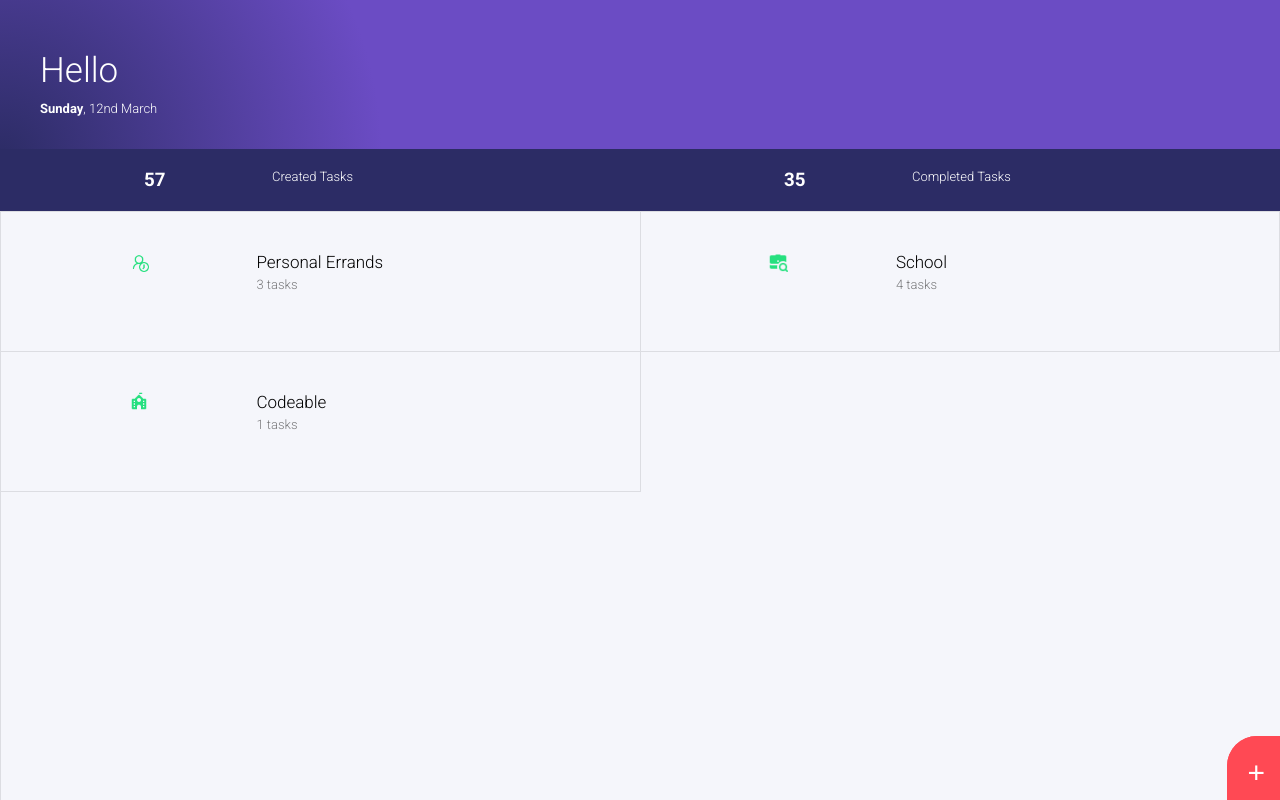
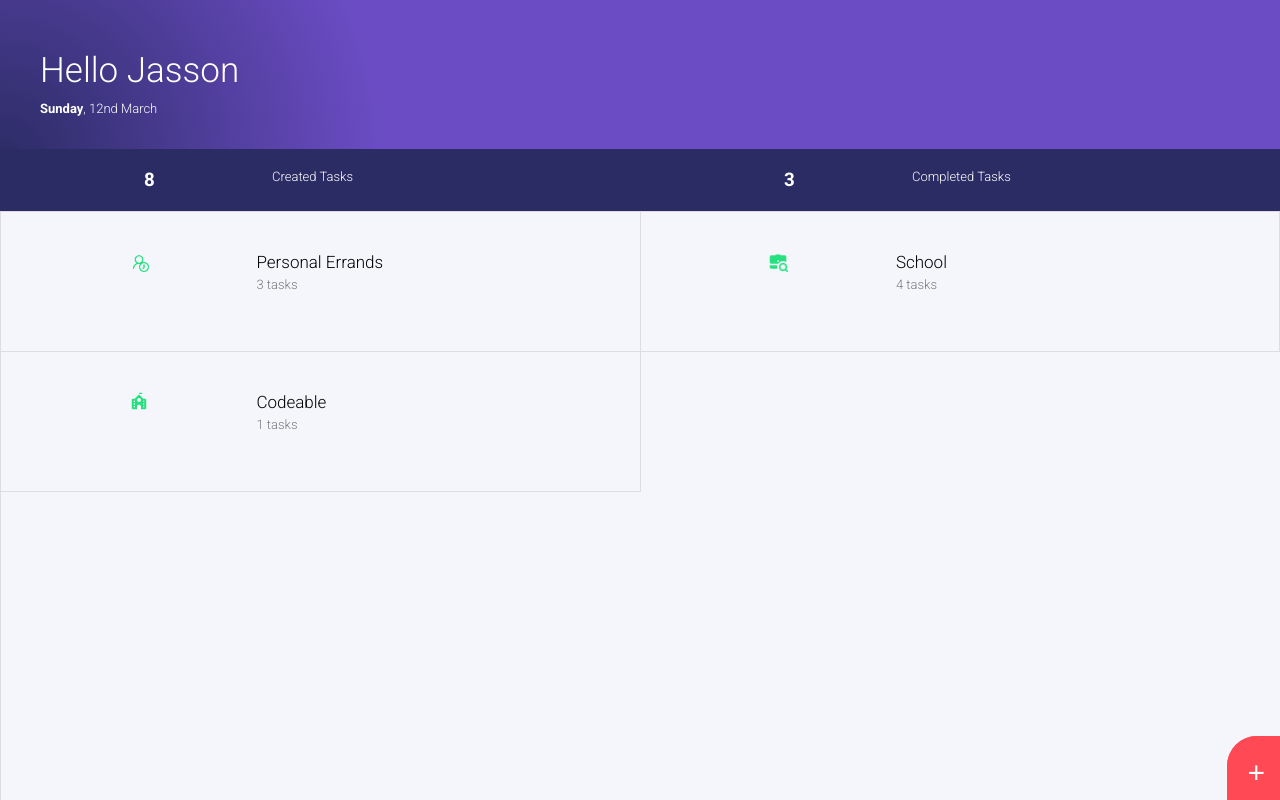
Before and after one commit to StevenACZ/ToDo-List-JS, a plain HTML site: page index.html in a window 1280 px wide. Drawn offline with Linux system fonts and the light colour scheme.

Commit message:
queries para showCantOfCreatedTask y ShowCantOfCompletedTask

```diff
--- a/index.html
+++ b/index.html
@@ -14,7 +14,7 @@
           <div class="header__first-look">
             <h2 class="first-look__title">
               Hello
-              <span class="user-name"></span>
+              <span class="user-name user-name-js"></span>
             </h2>
             <p class="first-look__subtitle"><span>Sunday</span>, 12nd March</p>
           </div>
@@ -22,7 +22,7 @@
           <div class="header__summary">
             <div class="summary">
               <div class="summary__cant">
-                <h3>57</h3>
+                <h3 class="created-task-js">57</h3>
               </div>
               <div class="summary__name">
                 <p>Created Tasks</p>
@@ -31,7 +31,7 @@
 
             <div class="summary">
               <div class="summary__cant">
-                <h3>35</h3>
+                <h3 class="completed-task-js">35</h3>
               </div>
               <div class="summary__name">
                 <p>Completed Tasks</p>
--- a/js/scripts.js
+++ b/js/scripts.js
@@ -1,5 +1,5 @@
 const userData = {
-  userName: 'Steven',
+  userName: 'Jasson',
   categories: [
     {
       id: 'a123',
@@ -76,17 +76,34 @@ const userData = {
 function init() {
   renderCategories();
   clickOverCategoriesOpenTasks();
-  showCantOfCompleteTasks();
+  showCantOfCompletedTasks();
   showCantOfCreatedTasks();
   showDateOfToday();
+  showUserName();
 }
 
-function showCantOfCompleteTasks() {
+function showCantOfCompletedTasks() {
+  let cantOfCompletedTasks = 0;
+  userData.categories.forEach(category => {
+    category.tasks.forEach(task => {
+      if (task.complete) {
+        cantOfCompletedTasks += 1;
+      }
+    })
+  })
 
+  const completedTasks = document.querySelector('.completed-task-js');
+  completedTasks.textContent = cantOfCompletedTasks;
 };
 
 function showCantOfCreatedTasks() {
+  let cantOfCreatedTasks = 0;
+  userData.categories.forEach(category => {
+    cantOfCreatedTasks += category.tasks.length;
+  })
 
+  const createdTasks = document.querySelector('.created-task-js');
+  createdTasks.textContent = cantOfCreatedTasks;
 };
 
 function showDateOfToday() {
@@ -94,7 +111,8 @@ function showDateOfToday() {
 };
 
 function showUserName() {
-
+  const userName = document.querySelector('.user-name-js');
+  userName.textContent = userData.userName;
 };
 
 function findCategory(categoryItem) {
```
